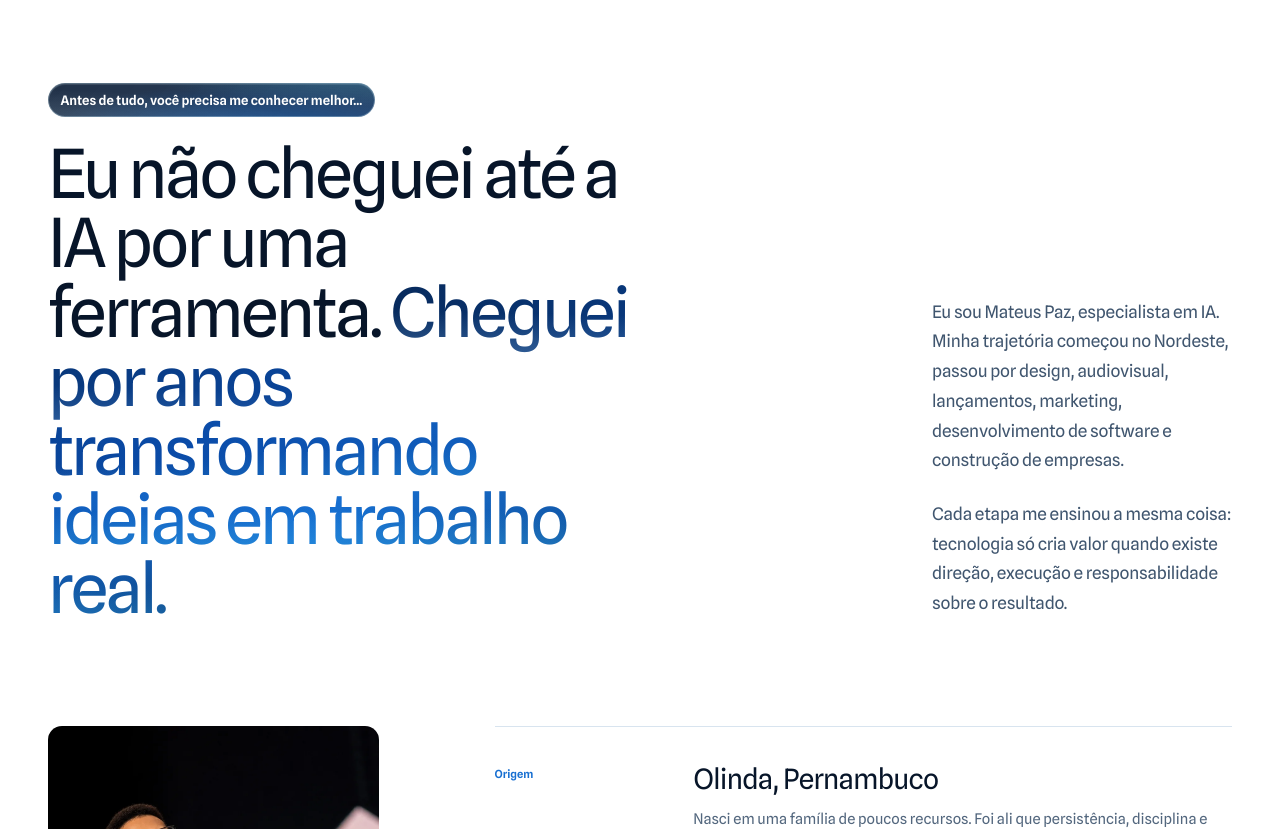
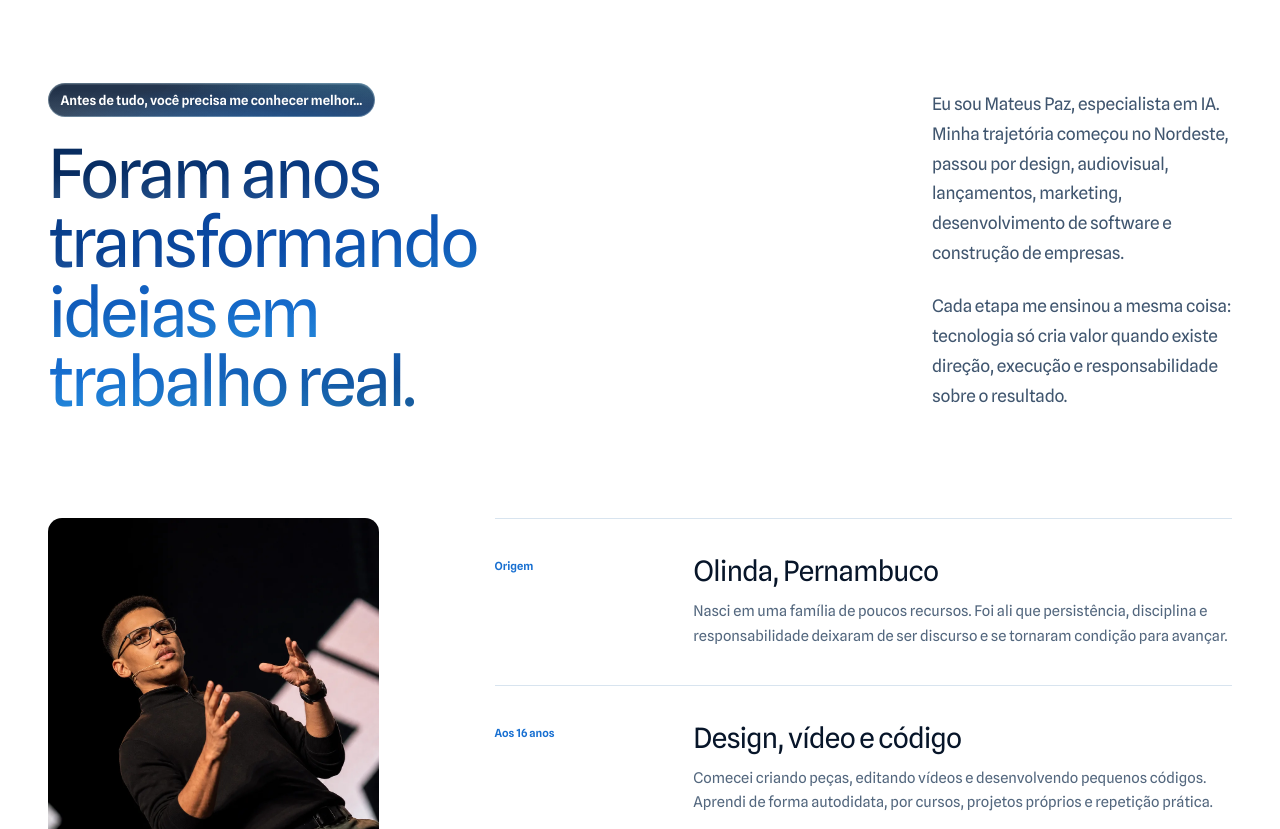
Before and after one commit to nitroxinteligence/ai-cowork-lp-mentoria, a React (Vite) app: page / in a window 1280 px wide. Shown: the part 760-1589 px from the top of the page. Built offline with nearby package versions, Linux system fonts and the light colour scheme.

Commit message:
Update trajectory headline

```diff
--- a/src/App.jsx
+++ b/src/App.jsx
@@ -388,7 +388,7 @@ function TrajectorySection() {
       <div className="container trajectory-intro">
         <div className="section-heading section-heading--wide">
           <p className="section-index">Antes de tudo, você precisa me conhecer melhor...</p>
-          <h2>Eu não cheguei até a IA por uma ferramenta. <span className="mesh-text">Cheguei por anos transformando ideias em trabalho real.</span></h2>
+          <h2><span className="mesh-text">Foram anos transformando ideias em trabalho real.</span></h2>
         </div>
         <div className="trajectory-intro__text prose">
           <p>Eu sou Mateus Paz, especialista em IA. Minha trajetória começou no Nordeste, passou por design, audiovisual, lançamentos, marketing, desenvolvimento de software e construção de empresas.</p>
```
